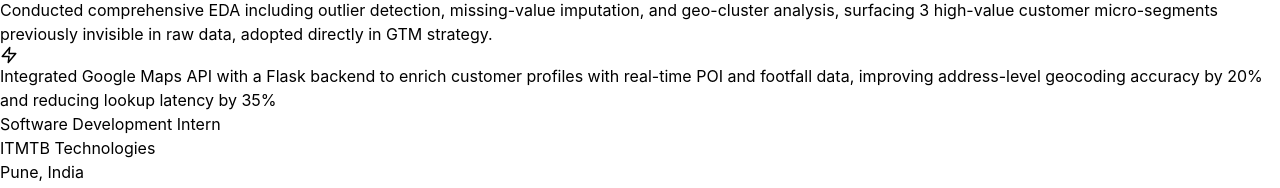
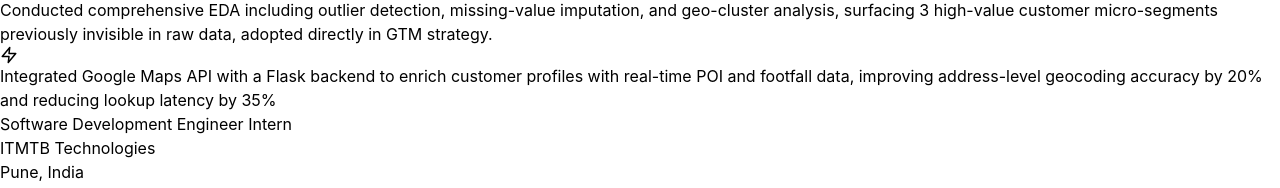
Before and after one commit to dhankarsimran/portfolio, a React (Vite) app: page / in a window 1280 px wide. Shown: the part 1574-1762 px from the top of the page. Built offline with nearby package versions, Linux system fonts and the light colour scheme.

Commit message:
exp updated2

```diff
--- a/src/App.jsx
+++ b/src/App.jsx
@@ -135,7 +135,7 @@ export default function App() {
       ]
     },
     {
-      role: 'Software Development Intern',
+      role: 'Software Development Engineer Intern',
       company: 'ITMTB Technologies',
       location: 'Pune, India',
       period: 'Aug 2022 – Sep 2022',
```
